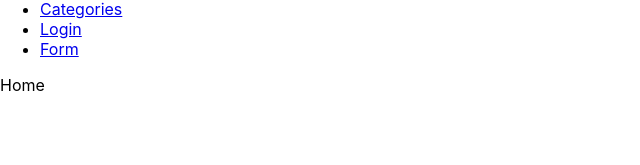
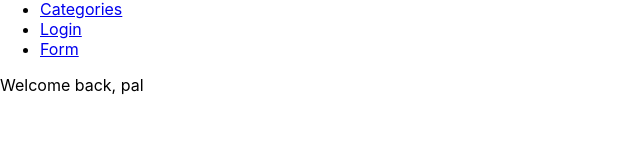
Before and after one commit to izeah/client-semina, a React (Create React App) app: page / in a window 1280 px wide. Shown: the part 123-288 px from the top of the page, without its empty margins (0-640 px from the left). Built offline with nearby package versions, Linux system fonts and the light colour scheme; the HTML template or start-up script is replaced by a standard one.

Commit message:
props management

```diff
--- a/src/App.js
+++ b/src/App.js
@@ -39,7 +39,7 @@ function App() {
             </ul>
 
             <Routes>
-                <Route path="/" element={<Home />} />
+                <Route path="/" element={<Home isLoggedIn={true} />} />
                 <Route path="/about" element={<About />} />
                 <Route path="/categories" element={<Categories />}></Route>
                 <Route
--- a/src/components/Home.js
+++ b/src/components/Home.js
@@ -1,4 +1,7 @@
 import React from "react";
-export default function Home() {
-    return <div>Home</div>;
+export default function Home(props) {
+    const { isLoggedIn } = props;
+
+    if (isLoggedIn) return <div>Welcome back, pal</div>;
+    return <div>Please login</div>;
 }
```
